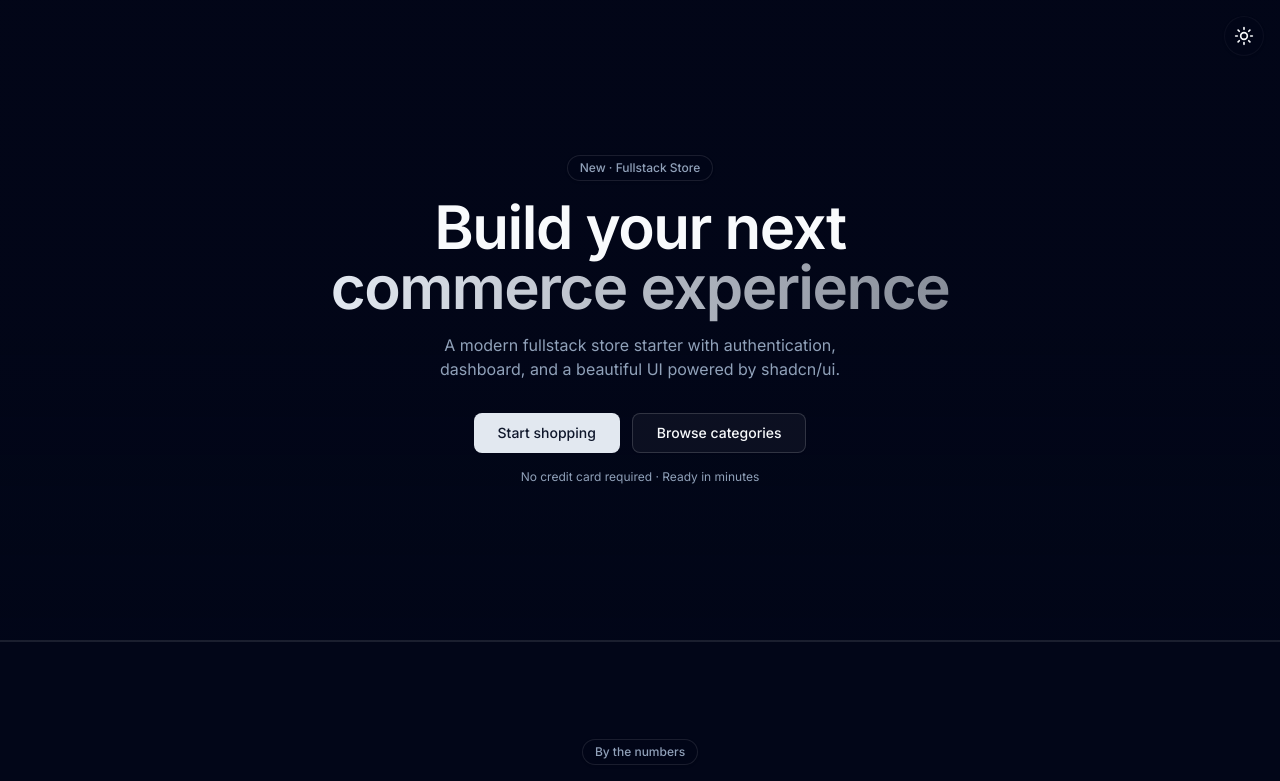
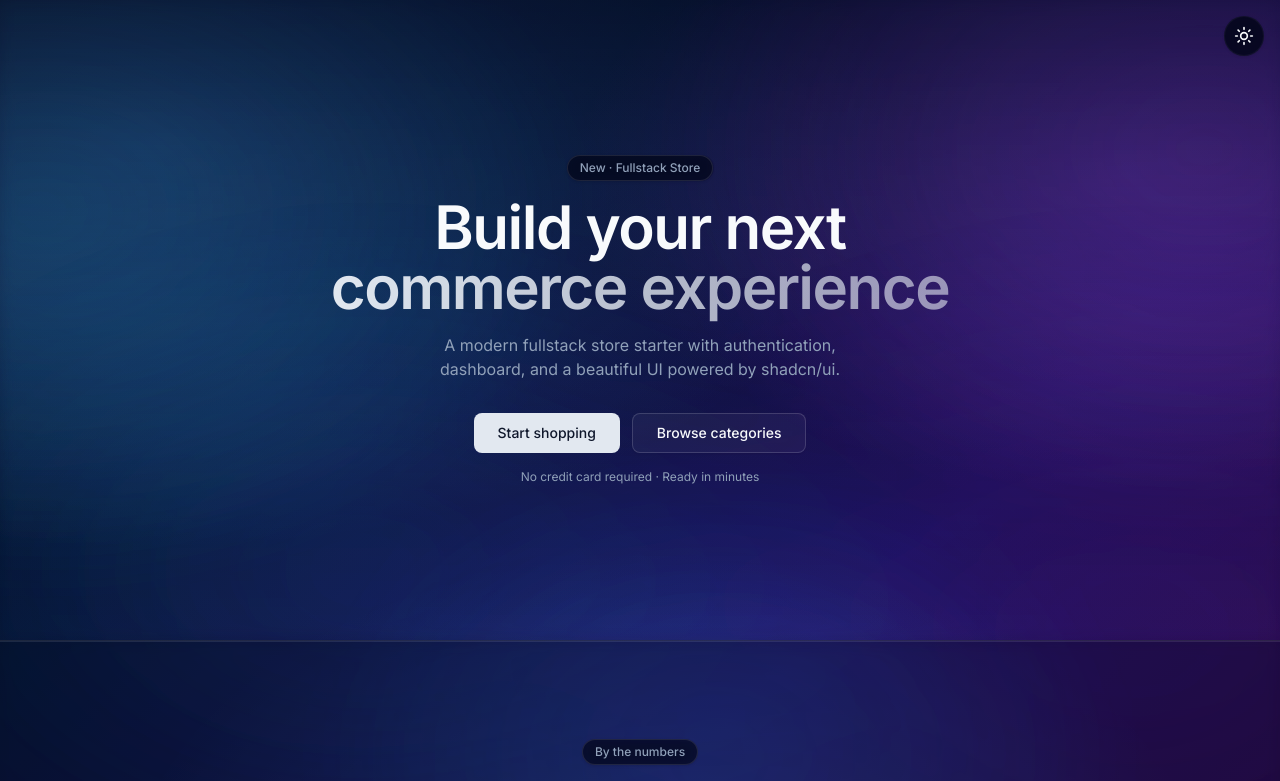
Before and after one commit to rod773/fullstack_store, a Next.js app: page / in a window 1280 px wide. Shown: the top 781 px of the page. Built offline with nearby package versions, Linux system fonts and the light colour scheme; no server answers.

Commit message:
gradient

```diff
--- a/app/(root)/page.tsx
+++ b/app/(root)/page.tsx
@@ -7,7 +7,7 @@ import { FooterSection } from "@/components/FooterSection";
 
 export default function Home() {
   return (
-    <div className="flex min-h-screen flex-col bg-background font-sans">
+    <div className="flex min-h-screen flex-col font-sans">
       <Hero />
       <StatsSection />
       <FeaturesSection />
--- a/assets/styles/globals.css
+++ b/assets/styles/globals.css
@@ -122,5 +122,104 @@
   }
   body {
     @apply bg-background text-foreground;
+    min-height: 100dvh;
+    overflow-x: hidden;
   }
 }
+
+.dark body {
+  background-color: #050816;
+  background-image:
+    radial-gradient(1200px 650px at 12% 18%, rgba(59, 130, 246, 0.42) 0%, rgba(59, 130, 246, 0) 62%),
+    radial-gradient(950px 540px at 88% 22%, rgba(124, 58, 237, 0.42) 0%, rgba(124, 58, 237, 0) 58%),
+    radial-gradient(820px 520px at 52% 112%, rgba(56, 189, 248, 0.22) 0%, rgba(56, 189, 248, 0) 66%),
+    linear-gradient(135deg, #040615 0%, #071737 32%, #21105d 70%, #2c0a4a 100%),
+    repeating-linear-gradient(
+      115deg,
+      rgba(255, 255, 255, 0.06) 0px,
+      rgba(255, 255, 255, 0.02) 2px,
+      rgba(255, 255, 255, 0) 8px,
+      rgba(255, 255, 255, 0) 18px
+    );
+  background-blend-mode: screen, screen, screen, normal, overlay;
+  background-attachment: fixed;
+  background-size: 155% 155%, 150% 150%, 150% 150%, cover, 320px 320px;
+  background-position: 0% 0%, 100% 0%, 50% 100%, center, 0 0;
+  position: relative;
+  isolation: isolate;
+}
+
+@media (prefers-reduced-motion: no-preference) {
+  .dark body {
+    animation: ocean-drift 18s ease-in-out infinite alternate;
+  }
+}
+
+.dark body::before,
+.dark body::after {
+  content: "";
+  position: fixed;
+  inset: -25%;
+  z-index: -1;
+  pointer-events: none;
+}
+
+.dark body::before {
+  background:
+    radial-gradient(900px 600px at 20% 35%, rgba(56, 189, 248, 0.20) 0%, rgba(56, 189, 248, 0) 62%),
+    radial-gradient(900px 650px at 80% 30%, rgba(168, 85, 247, 0.18) 0%, rgba(168, 85, 247, 0) 62%),
+    radial-gradient(700px 520px at 55% 80%, rgba(37, 99, 235, 0.14) 0%, rgba(37, 99, 235, 0) 60%);
+  filter: blur(40px);
+  opacity: 0.9;
+  transform: translate3d(0, 0, 0);
+  mix-blend-mode: screen;
+}
+
+.dark body::after {
+  background:
+    radial-gradient(850px 550px at 35% 65%, rgba(59, 130, 246, 0.12) 0%, rgba(59, 130, 246, 0) 65%),
+    radial-gradient(950px 650px at 75% 70%, rgba(124, 58, 237, 0.10) 0%, rgba(124, 58, 237, 0) 66%);
+  filter: blur(55px);
+  opacity: 0.8;
+  transform: translate3d(0, 0, 0);
+}
+
+@media (prefers-reduced-motion: no-preference) {
+  .dark body::before {
+    animation: ocean-glow-1 22s ease-in-out infinite alternate;
+  }
+  .dark body::after {
+    animation: ocean-glow-2 28s ease-in-out infinite alternate;
+  }
+}
+
+@keyframes ocean-drift {
+  from {
+    background-position: 0% 0%, 100% 0%, 50% 100%, center, 0 0;
+  }
+  to {
+    background-position: 20% 10%, 80% 5%, 50% 90%, center, 120px 80px;
+  }
+}
+
+@keyframes ocean-glow-1 {
+  from {
+    transform: translate3d(-1.5%, -1%, 0) scale(1);
+    filter: blur(42px) hue-rotate(0deg);
+  }
+  to {
+    transform: translate3d(2%, 1.5%, 0) scale(1.06);
+    filter: blur(46px) hue-rotate(8deg);
+  }
+}
+
+@keyframes ocean-glow-2 {
+  from {
+    transform: translate3d(1%, -1.2%, 0) scale(1);
+    filter: blur(56px) hue-rotate(0deg);
+  }
+  to {
+    transform: translate3d(-2%, 1.8%, 0) scale(1.08);
+    filter: blur(60px) hue-rotate(-10deg);
+  }
+}
--- a/components/FeaturesSection.tsx
+++ b/components/FeaturesSection.tsx
@@ -57,7 +57,7 @@ export function FeaturesSection({ className }: { className?: string }) {
   return (
     <section
       className={cn(
-        "border-t bg-background py-16 sm:py-24",
+        "border-t bg-background/35 py-16 backdrop-blur-sm sm:py-24",
         className
       )}
     >
--- a/components/Hero.tsx
+++ b/components/Hero.tsx
@@ -3,7 +3,7 @@ import { Button } from "@/components/ui/button";
 
 export function Hero() {
   return (
-    <section className="relative overflow-hidden border-b bg-gradient-to-b from-background via-background to-background/80">
+    <section className="relative overflow-hidden border-b bg-linear-to-b from-background/55 via-background/25 to-background/10 backdrop-blur-sm">
       <div className="mx-auto flex min-h-[80vh] max-w-5xl flex-col items-center justify-center px-4 text-center sm:px-6 lg:px-8">
         <span className="mb-4 inline-flex items-center rounded-full border bg-background/60 px-3 py-1 text-xs font-medium text-muted-foreground shadow-sm backdrop-blur">
           New · Fullstack Store
@@ -11,7 +11,7 @@ export function Hero() {
 
         <h1 className="mb-4 text-balance text-4xl font-semibold tracking-tight sm:text-5xl lg:text-6xl">
           Build your next{" "}
-          <span className="bg-gradient-to-r from-primary to-primary/60 bg-clip-text text-transparent">
+          <span className="bg-linear-to-r from-primary to-primary/60 bg-clip-text text-transparent">
             commerce experience
           </span>
         </h1>
--- a/components/IntegrationsSection.tsx
+++ b/components/IntegrationsSection.tsx
@@ -57,7 +57,7 @@ export function IntegrationsSection({ className }: { className?: string }) {
   return (
     <section
       className={cn(
-        "border-t bg-background py-16 sm:py-24",
+        "border-t bg-background/35 py-16 backdrop-blur-sm sm:py-24",
         className
       )}
     >
--- a/components/StatsSection.tsx
+++ b/components/StatsSection.tsx
@@ -39,7 +39,7 @@ export function StatsSection({ className }: { className?: string }) {
   return (
     <section
       className={cn(
-        "border-t bg-background py-16 sm:py-24",
+        "border-t bg-background/35 py-16 backdrop-blur-sm sm:py-24",
         className
       )}
     >
```
